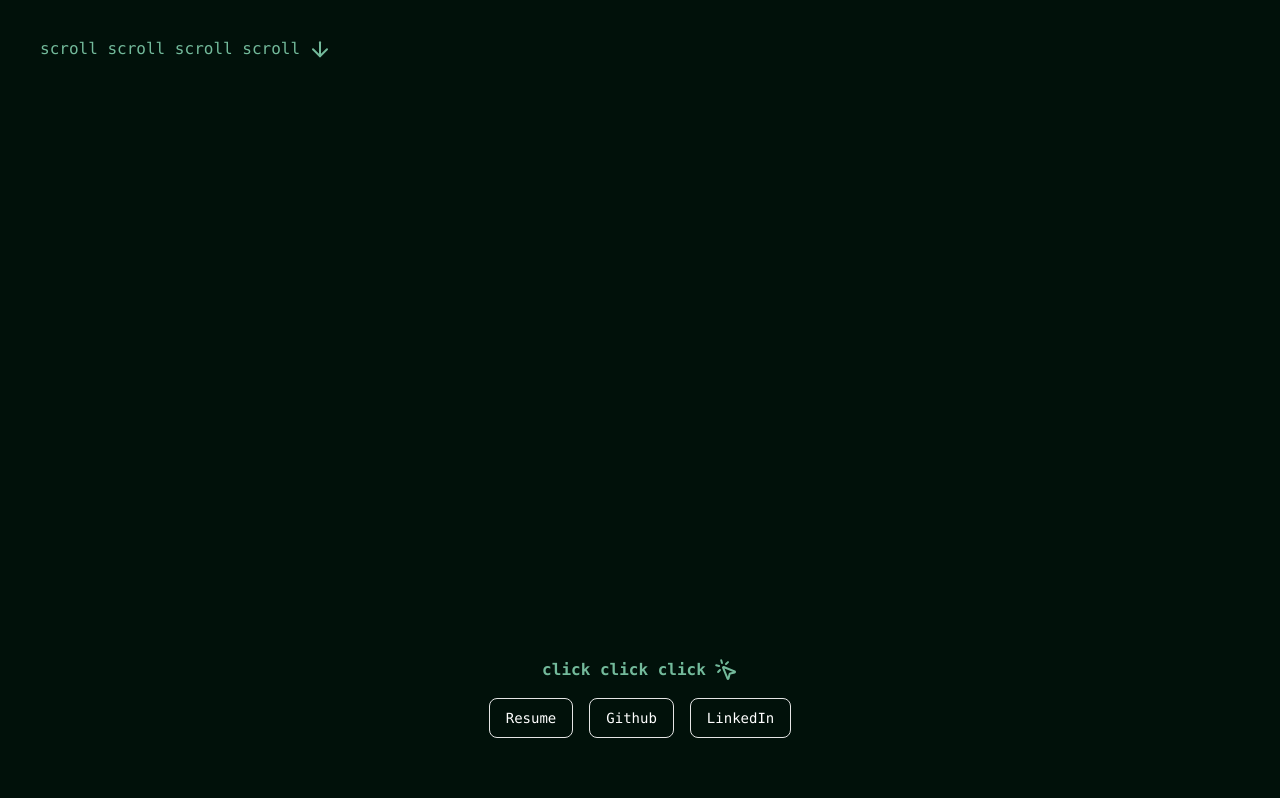
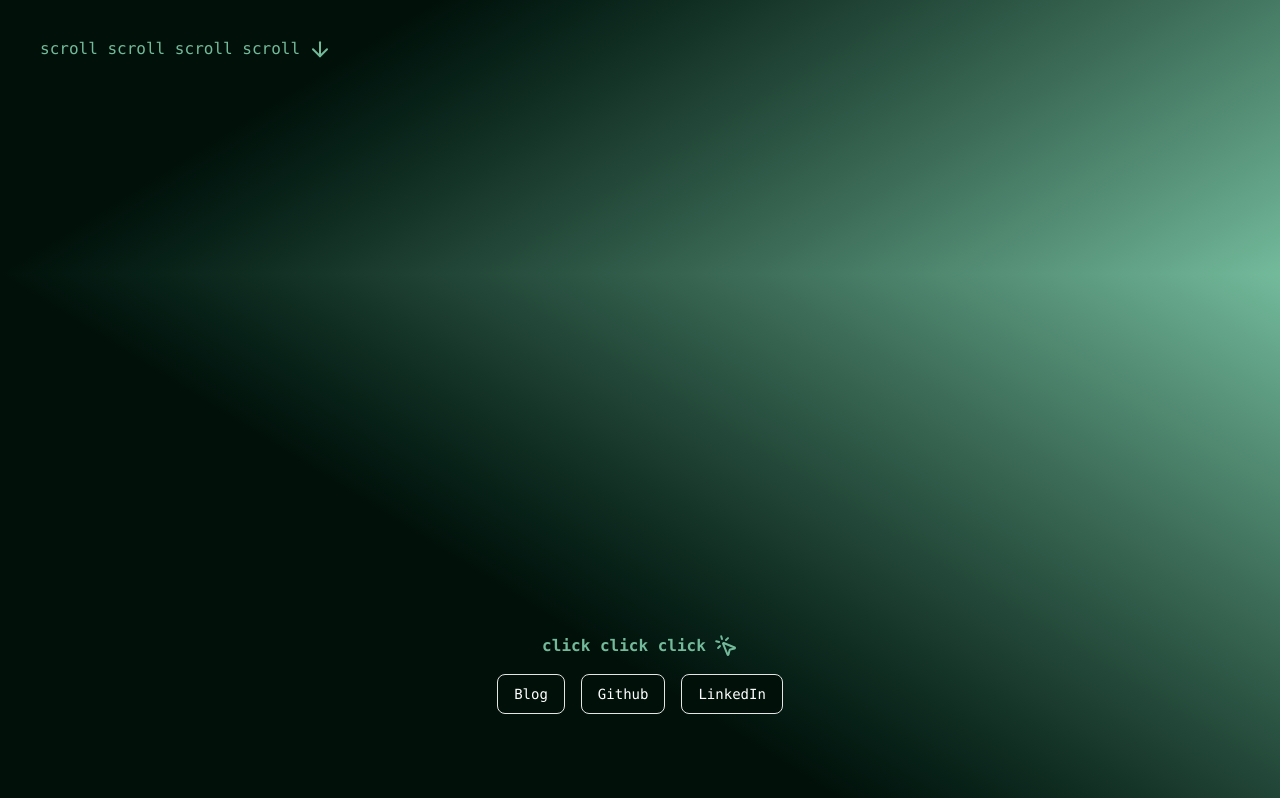
Before and after one commit to hudssntao/website, a React (Vite) app: page / in a window 1280 px wide. Shown: the part 526-1324 px from the top of the page. Built offline with nearby package versions, Linux system fonts and the light colour scheme.

Commit message:
feat: remove resume, init blog page, more styling and scroll to top on nav

```diff
--- a/src/App.tsx
+++ b/src/App.tsx
@@ -1,16 +1,18 @@
 import { BrowserRouter, Route, Routes } from "react-router-dom";
 import Layout from "./Layout";
+import ScrollToTop from "./components/ScrollToTop";
 import Home from "./pages/Home";
 import NotFound from "./pages/NotFound";
-import Resume from "./pages/resume/Resume";
+import Blog from "./pages/blog/Blog";
 
 function App() {
   return (
     <BrowserRouter>
+      <ScrollToTop />
       <Layout>
         <Routes>
           <Route path="/" element={<Home />} />
-          <Route path="/resume" element={<Resume />} />
+          <Route path="/blog" element={<Blog />} />
           <Route path="*" element={<NotFound />} />
         </Routes>
       </Layout>
--- /dev/null
+++ b/src/components/ScrollToTop.tsx
@@ -0,0 +1,18 @@
+import { useEffect } from "react";
+import { useLocation } from "react-router-dom";
+
+function ScrollToTop() {
+  const { pathname } = useLocation();
+
+  useEffect(() => {
+    window.scrollTo({
+      top: 0,
+      left: 0,
+      behavior: "smooth",
+    });
+  }, [pathname]);
+
+  return null;
+}
+
+export default ScrollToTop;
--- a/src/pages/Home.tsx
+++ b/src/pages/Home.tsx
@@ -4,8 +4,8 @@ import { Link } from "react-router-dom";
 
 export default function Home() {
   return (
-    <div className="w-full flex flex-col gap-6 justify-center items-center bg-background overflow-y-auto">
-      <div className="w-full h-screen flex flex-col justify-center items-start p-5 select-none">
+    <div className="w-full flex flex-col ustify-center items-center overflow-y-none">
+      <div className="w-full h-screen flex flex-col justify-center items-start p-5 select-none bg-gradient-to-br from-background via-background to-primary">
         <div className="flex flex gap-2">
           <div className="text-[15rem] font-bold">hudson</div>
           <div className="text-[6rem] font-bold text-primary animate-pulse">tao</div>
@@ -15,14 +15,14 @@ export default function Home() {
           <ArrowDown />
         </div>
       </div>
-      <div className="flex gap-2 h-screen items-center justify-center">
+      <div className="flex gap-2 h-screen w-full items-center justify-center bg-gradient-to-tr from-background via-background to-primary ">
         <div className="flex flex-col gap-4 select-none">
           <div className="flex justify-center items-center gap-2 font-bold text-primary">
             click click click <MousePointerClick />
           </div>
           <div className="flex gap-4">
-            <Link to="/resume">
-              <Button variant="outline">Resume</Button>
+            <Link to="/blog">
+              <Button variant="outline">Blog</Button>
             </Link>
             <a href="https://github.com/hudssntao">
               <Button variant="outline">Github</Button>
--- /dev/null
+++ b/src/pages/blog/Blog.tsx
@@ -0,0 +1,27 @@
+import { ArrowLeft, Text } from "lucide-react";
+import { Link } from "react-router-dom";
+
+export default function Blog() {
+  return (
+    <div className="w-full flex flex-col gap-6 justify-center items-center bg-background overflow-y-auto">
+      <div className="w-full h-screen flex flex-col justify-center items-start p-5 select-none">
+        <Link to="/" className="flex gap-2 items-center">
+          <ArrowLeft /> back
+        </Link>
+        <div className="text-[15rem] font-bold">blog</div>
+        <div className="flex justify-center items-center gap-2 pl-5 animate-bounce text-primary">
+          read read read read
+          <Text />
+        </div>
+      </div>
+      <div
+        className="flex gap-2 h-screen items-center justify-center cursor-pointer"
+        onClick={() => {
+          window.location.href = "https://yeezy.com";
+        }}
+      >
+        kanye west
+      </div>
+    </div>
+  );
+}
--- a/src/pages/resume/Resume.tsx
+++ /dev/null
@@ -1,3 +0,0 @@
-export default function Resume() {
-  return <iframe src="/resume.pdf" className="w-full h-screen" title="Resume" />;
-}
```
